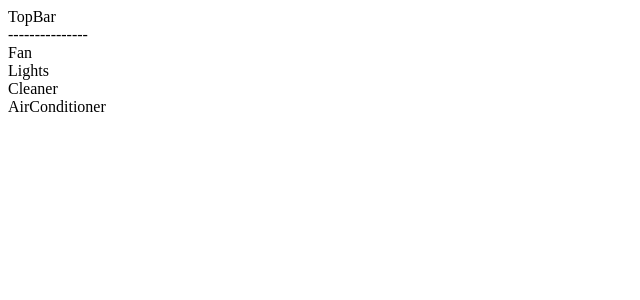
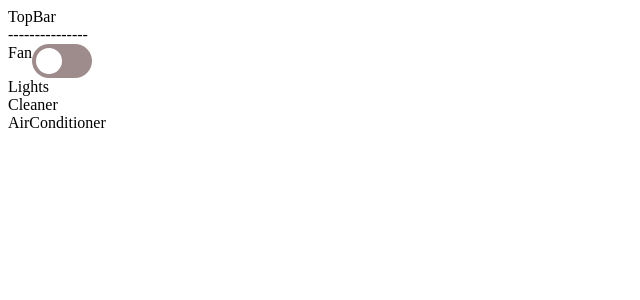
Before and after one commit to PAN-Chuwen/smart-home-react, a React (Create React App) app: page / in a window 1280 px wide. Shown: the top 300 px of the page, without its empty margins (0-640 px from the left). Built offline with nearby package versions, Linux system fonts and the light colour scheme.

Commit message:
Add switch component

```diff
--- a/package.json
+++ b/package.json
@@ -6,6 +6,7 @@
     "@testing-library/jest-dom": "^5.16.5",
     "@testing-library/react": "^13.4.0",
     "@testing-library/user-event": "^13.5.0",
+    "classnames": "^2.3.2",
     "react": "^18.2.0",
     "react-dom": "^18.2.0",
     "react-scripts": "5.0.1",
--- a/src/Fan.js
+++ b/src/Fan.js
@@ -1,7 +1,11 @@
+import Switch from './Switch'
 import React from 'react'
 
 export default function Fan() {
   return (
-    <div>Fan</div>
+    <div>
+        Fan
+        <Switch />
+    </div>
   )
 }
--- /dev/null
+++ b/src/Switch.css
@@ -0,0 +1,47 @@
+.switch {
+    position: relative;
+    display: inline-block;
+    width: 60px;
+    height: 34px;
+}
+
+
+.switch input {
+    opacity: 0;
+    width: 0;
+    height: 0;
+}
+
+.slider {
+    position: absolute;
+    cursor: pointer;
+
+    top: 0;
+    left: 0;
+    right: 0;
+    bottom: 0;
+
+    border-radius: 34px;
+
+    background-color: rgb(158, 140, 140);
+}
+
+.slider:before {
+    position: absolute;
+    content: "";
+    height: 26px;
+    width: 26px;
+    left: 4px;
+    bottom: 4px;
+    background-color: white;
+    transition: 0.2s;
+    border-radius : 50%;
+}
+
+input:checked + .slider {
+    background-color: rgb(108, 108, 245);
+}
+
+input:checked + .slider:before {
+    transform: translateX(26px);
+}
--- /dev/null
+++ b/src/Switch.js
@@ -0,0 +1,16 @@
+import React from 'react'
+import "./Switch.css"
+
+
+export default function Switch({ rounded = false }) {
+
+
+
+    return (
+    <label className="switch">
+        <input type="checkbox" />
+        <span className="slider"/>
+    </label>
+
+  )
+}
```
Also changed, not shown: 1 other file (tests, documents, lock files or other folders).
